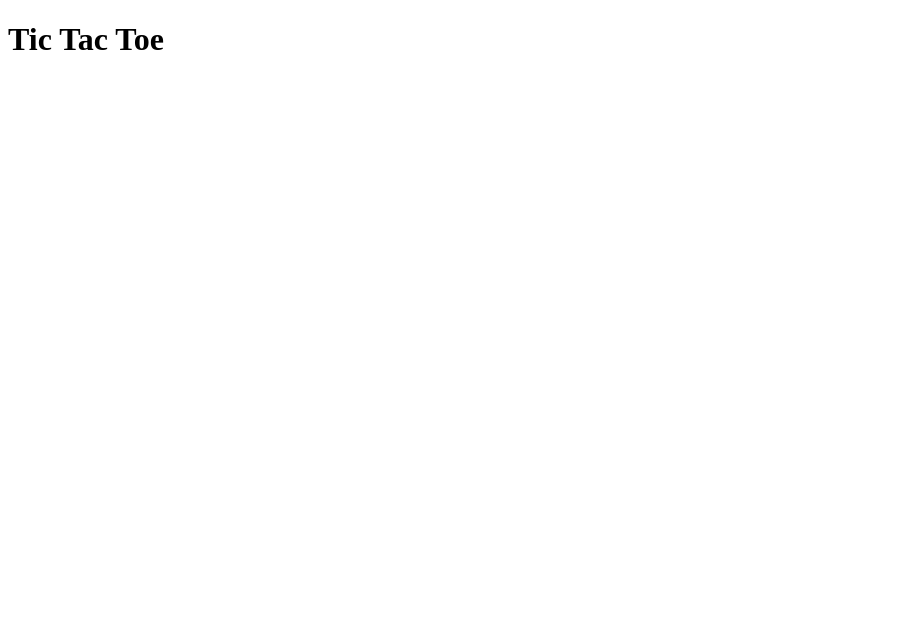
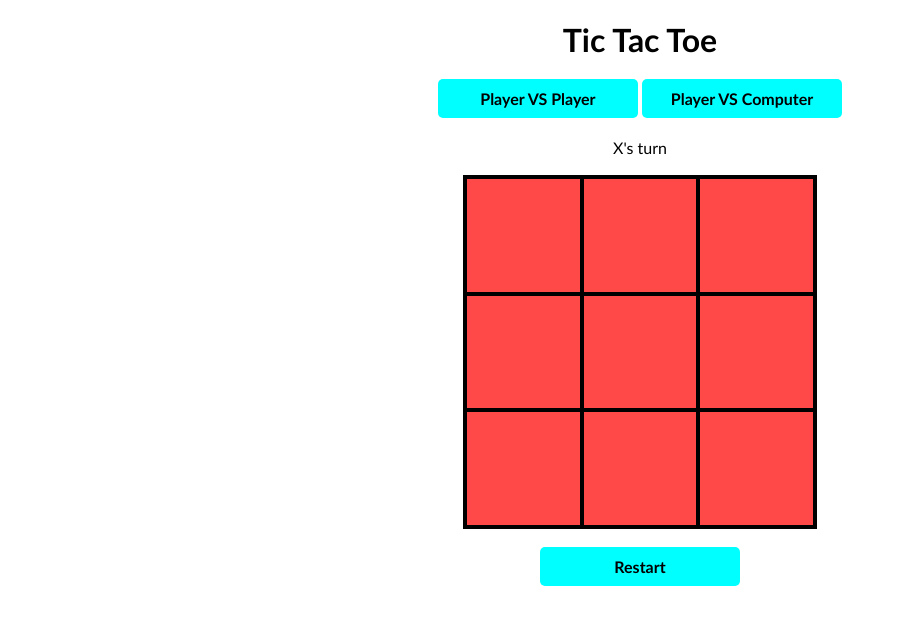
Before and after one commit to Amrit57/Tic-Tac-Toe, a plain HTML site: page index.html in a window 1280 px wide. Shown: the whole page, without its empty margins (0-897 px from the left). Drawn offline with Linux system fonts and the light colour scheme.

Commit message:
HTML, CSS skeleton for the game

```diff
--- a/index.html
+++ b/index.html
@@ -6,14 +6,32 @@
     <meta http-equiv="X-UA-Compatible" content="IE=edge">
     <meta name="viewport" content="width=device-width, initial-scale=1.0">
     <link rel="stylesheet" href="style.css">
-    <script src="script.js"></script>
+    <script src="script.js" defer></script>
     <title>Tic Tac Toe</title>
 </head>
 
 <body>
     <div class="container">
         <h1>Tic Tac Toe</h1>
+        <div class="choose">
+            <button>Player VS Player</button>
+            <button>Player VS Computer</button>
+        </div>
+        <div class="status-text">X's Turn</div>
+        <div class="board">
+            <div class="box" cellIndex="0"></div>
+            <div class="box" cellIndex="1"></div>
+            <div class="box" cellIndex="2"></div>
+            <div class="box" cellIndex="3"></div>
+            <div class="box" cellIndex="4"></div>
+            <div class="box" cellIndex="5"></div>
+            <div class="box" cellIndex="6"></div>
+            <div class="box" cellIndex="7"></div>
+            <div class="box" cellIndex="8"></div>
+        </div>
+        <button id="restart">Restart</button>
     </div>
+
 </body>
 
 </html>
--- a/script.js
+++ b/script.js
@@ -0,0 +1,84 @@
+const cells = document.querySelectorAll('.box')
+const statusText = document.querySelector('.status-text')
+const restartBtn = document.querySelector('#restart')
+
+const winCondition = [
+    [0, 1, 2],
+    [3, 4, 5],
+    [6, 7, 8],
+    [0, 3, 6],
+    [1, 4, 7],
+    [2, 5, 8],
+    [0, 4, 8],
+    [2, 4, 6]
+];
+
+let options = ['', '', '', '', '', '', '', '', ''];
+let currentPlayer = 'X';
+let running = false;
+
+
+(function initializeGame() {
+    cells.forEach(cell => {
+        cell.addEventListener('click', cellClicked)
+    })
+    restartBtn.addEventListener('click', restartGame);
+    statusText.textContent = `${currentPlayer}'s turn`;
+    running = true;
+})();
+
+function cellClicked() {
+    const cellIndex = this.getAttribute('cellIndex');
+
+    if (options[cellIndex] != '' || !running) return;
+
+    updateCell(this, cellIndex);
+    checkWinner();
+}
+function updateCell(cell,index) {
+    options[index] = currentPlayer;
+    cell.textContent = currentPlayer;
+
+}
+function changePlayer() {
+    currentPlayer = (currentPlayer == 'X') ? 'O' : 'X'
+    statusText.textContent = `${currentPlayer}'s turn`;
+
+}
+function checkWinner() {
+    let roundWon = false;
+    for (let i = 0; i < winCondition.length; i++) {
+        const condition = winCondition[i];
+        const cellA = options[0];
+        const cellB = options[1];
+        const cellC = options[2];
+
+        if (cellA == '' || cellB == '' || cellC == '') {
+            continue;
+        }
+        if (cellA == cellB && cellB === cellC) {
+            roundWon = true;
+            break;
+        }
+    }
+
+    if (roundWon) {
+        statusText.textContent = `${currentPlayer} wins!`;
+        running = false;
+    }
+    else if (!options.includes("")) {
+        statusText.textContent = `Draw!`;
+        running = false;
+    }
+    else {
+        changePlayer();
+    }
+
+}
+function restartGame() {
+    currentPlayer = "X";
+    options = ["", "", "", "", "", "", "", "", ""];
+    statusText.textContent = `${currentPlayer}'s turn`;
+    cells.forEach(cell => cell.textContent = "");
+    running = true;
+}
--- a/style.css
+++ b/style.css
@@ -0,0 +1,49 @@
+* {
+  padding: 0;
+  margin: 0;
+  box-sizing: border-box;
+  font-family: "Trebuchet MS", "Lucida Sans Unicode", "Lucida Grande",
+    "Lucida Sans", Arial, sans-serif;
+}
+.container {
+  display: flex;
+  flex-direction: column;
+  justify-content: center;
+  align-items: center;
+  padding: 20px;
+  gap: 20px;
+}
+.turn {
+  font-size: 1.2rem;
+  letter-spacing: 0.3rem;
+  font-weight: bold;
+}
+
+button {
+  padding: 10px 15px;
+  width: 200px;
+  cursor: pointer;
+  font-size: 1rem;
+  font-weight: 600;
+  border-radius: 5px;
+  border: none;
+  background: aqua;
+}
+.box {
+    box-shadow: 0 0 0 2px;
+  background: rgba(255, 0, 0, 0.712);
+  border: 2px solid black;
+  cursor: pointer;
+  font-weight: bold;
+  font-size: 6rem;
+  display: flex;
+  align-items: center;
+  justify-content: center;
+}
+.board {
+  width: 350px;
+  height: 350px;
+  display: grid;
+  grid-template-columns: repeat(3, 1fr);
+  grid-template-rows: repeat(3, 1fr);
+}
```
